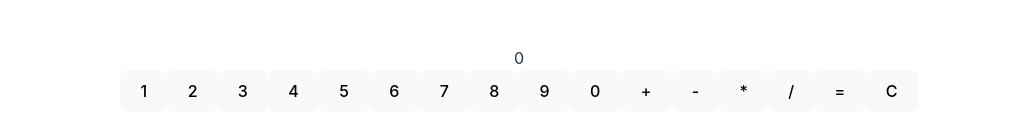
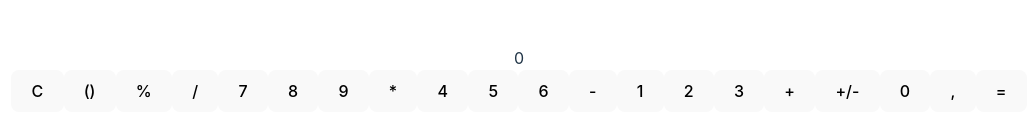
Before and after one commit to AisuluuSharipova/calculator, a React (Vite) app: page / in a window 1280 px wide. Shown: the part 321-458 px from the top of the page, without its empty margins (121-1157 px from the left). Built offline with nearby package versions, Linux system fonts and the light colour scheme.

Commit message:
The order of buttons is changed

```diff
--- a/src/App.jsx
+++ b/src/App.jsx
@@ -2,44 +2,75 @@ import React, { useState } from "react";
 import "./App.css";
 
 function App() {
-  const [input, setInput] = useState(""); // State to manage calculator input
+  const [input, setInput] = useState("0");
 
-  // Function to handle button clicks
   const handleButtonClick = (value) => {
     if (value === "C") {
-      setInput(""); // Clear input
+      setInput("0");
+    } else if (value === "+/-") {
+      setInput((prev) => (parseFloat(prev) * -1).toString());
+    } else if (value === "%") {
+      setInput((prev) => (parseFloat(prev) / 100).toString());
     } else if (value === "=") {
       try {
-        setInput(eval(input).toString()); // Evaluate input and update state
+        setInput(eval(input).toString());
       } catch {
-        setInput("Error"); // Handle invalid inputs
+        setInput("Error");
       }
     } else {
-      setInput((prev) => prev + value); // Concatenate input
+      setInput((prev) => (prev === "0" ? value : prev + value));
     }
   };
 
   return (
     <div className="calculator">
-      <div className="display">{input || "0"}</div> {/* Display input */}
+      <div className="display">{input}</div>
       <div className="buttons">
-        {/* Digit Buttons */}
-        {[1, 2, 3, 4, 5, 6, 7, 8, 9, 0].map((digit) => (
-          <button key={digit} onClick={() => handleButtonClick(digit.toString())}>
-            {digit}
+        {["C", "()", "%", "/"].map((op) => (
+          <button
+            key={op}
+            className="operator"
+            onClick={() => handleButtonClick(op)}
+          >
+            {op}
           </button>
         ))}
-        {/* Operator Buttons */}
-        {["+", "-", "*", "/"].map((operator) => (
+        {["7", "8", "9", "*"].map((value) => (
           <button
-            key={operator}
-            onClick={() => handleButtonClick(operator)}
+            key={value}
+            className="number"
+            onClick={() => handleButtonClick(value)}
           >
-            {operator}
+            {value}
           </button>
         ))}
-        <button onClick={() => handleButtonClick("=")}>=</button>
-        <button onClick={() => handleButtonClick("C")}>C</button>
+        {["4", "5", "6", "-"].map((value) => (
+          <button
+            key={value}
+            className="number"
+            onClick={() => handleButtonClick(value)}
+          >
+            {value}
+          </button>
+        ))}
+        {["1", "2", "3", "+"].map((value) => (
+          <button
+            key={value}
+            className="number"
+            onClick={() => handleButtonClick(value)}
+          >
+            {value}
+          </button>
+        ))}
+        {["+/-", "0", ",", "="].map((value) => (
+          <button
+            key={value}
+            className={value === "=" ? "operator equals" : "number"}
+            onClick={() => handleButtonClick(value)}
+          >
+            {value}
+          </button>
+        ))}
       </div>
     </div>
   );
```
